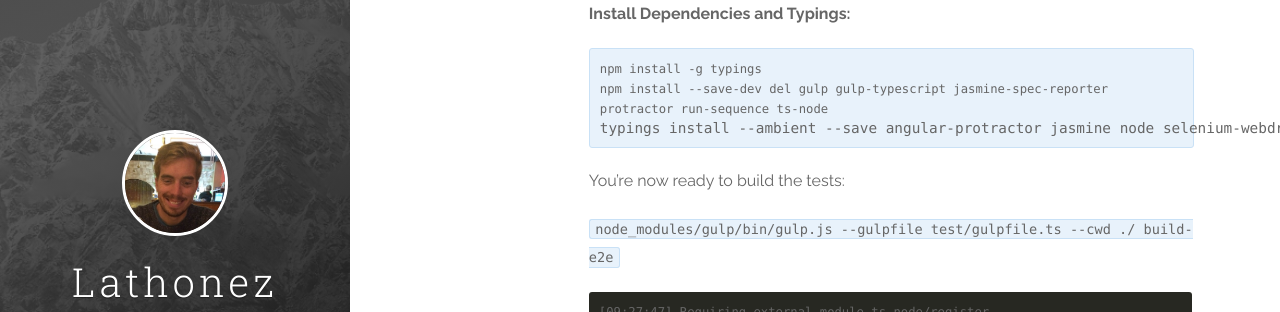
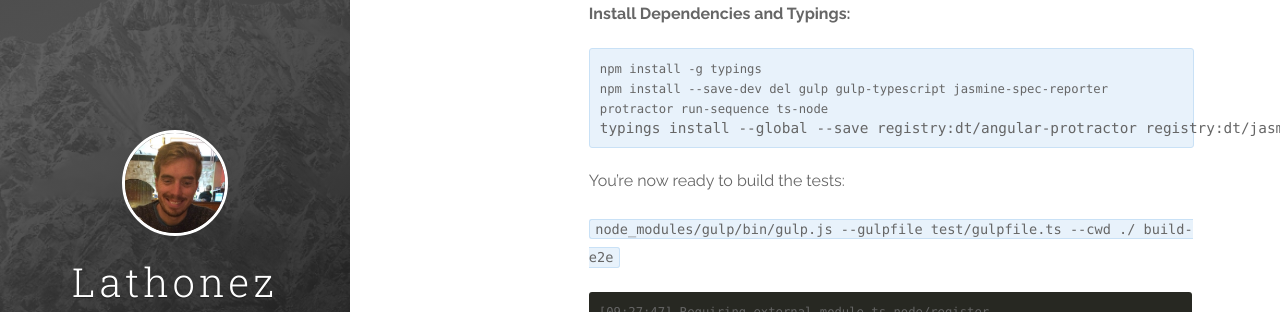
Before and after one commit to lathonez/lathonez.github.io, a Jekyll site: the page built from _posts/2016-03-13-ionic-2-e2e-testing.markdown, in a window 1280 px wide and 900 px high, scrolled down 1106 px. Shown: the part 140-452 px from the top of the window. Built offline with Jekyll 4.4.1, drawn with Linux system fonts in a browser that asks for light colours; nearby versions of some CDN libraries.

Commit message:
update typings

```diff
--- a/_posts/2016-03-13-ionic-2-e2e-testing.markdown
+++ b/_posts/2016-03-13-ionic-2-e2e-testing.markdown
@@ -55,7 +55,7 @@ This gulpfile defines several tasks for use during the test cycle. The only one
 <pre class="lowlight">
 <code>npm install -g typings
 npm install --save-dev del gulp gulp-typescript jasmine-spec-reporter protractor run-sequence ts-node</code>
-typings install --ambient --save angular-protractor jasmine node selenium-webdriver
+typings install --global --save registry:dt/angular-protractor registry:dt/jasmine registry:dt/node registry:dt/selenium-webdriver
 </pre>
 </div>
 
```
